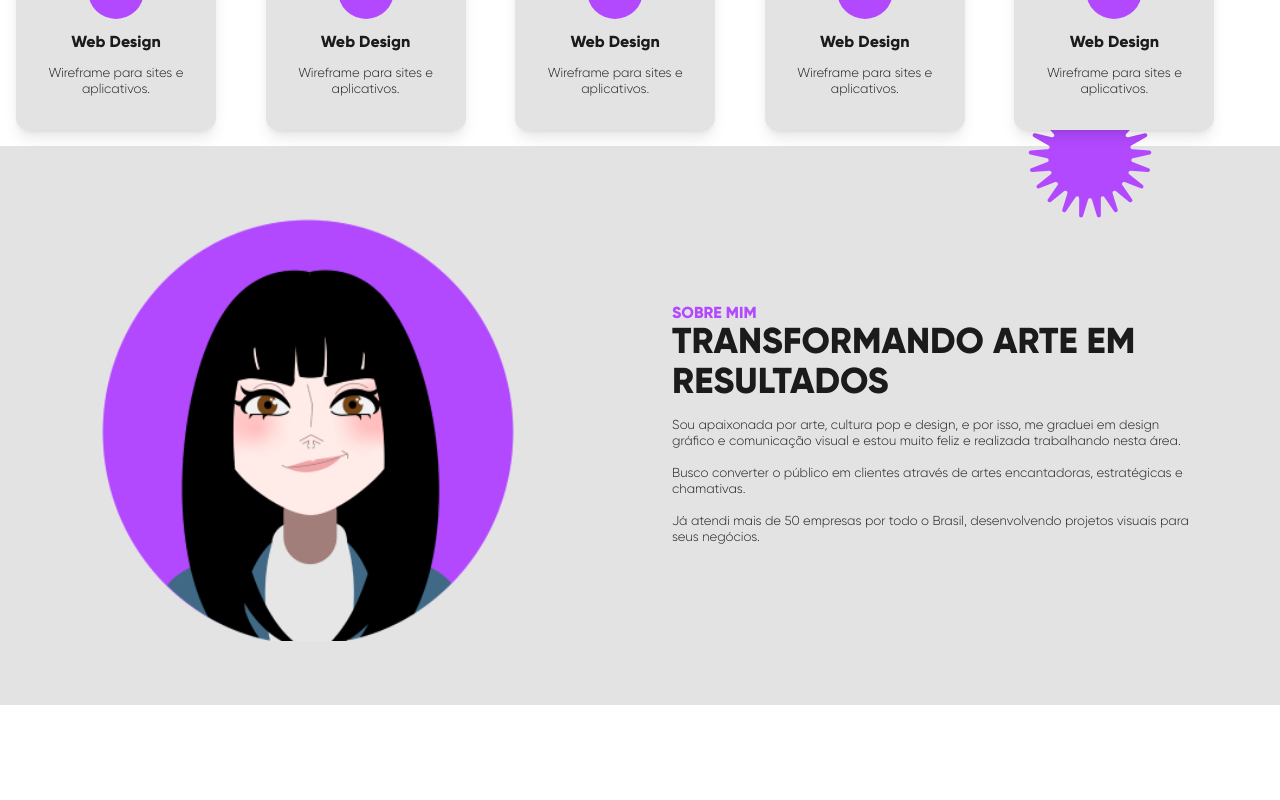
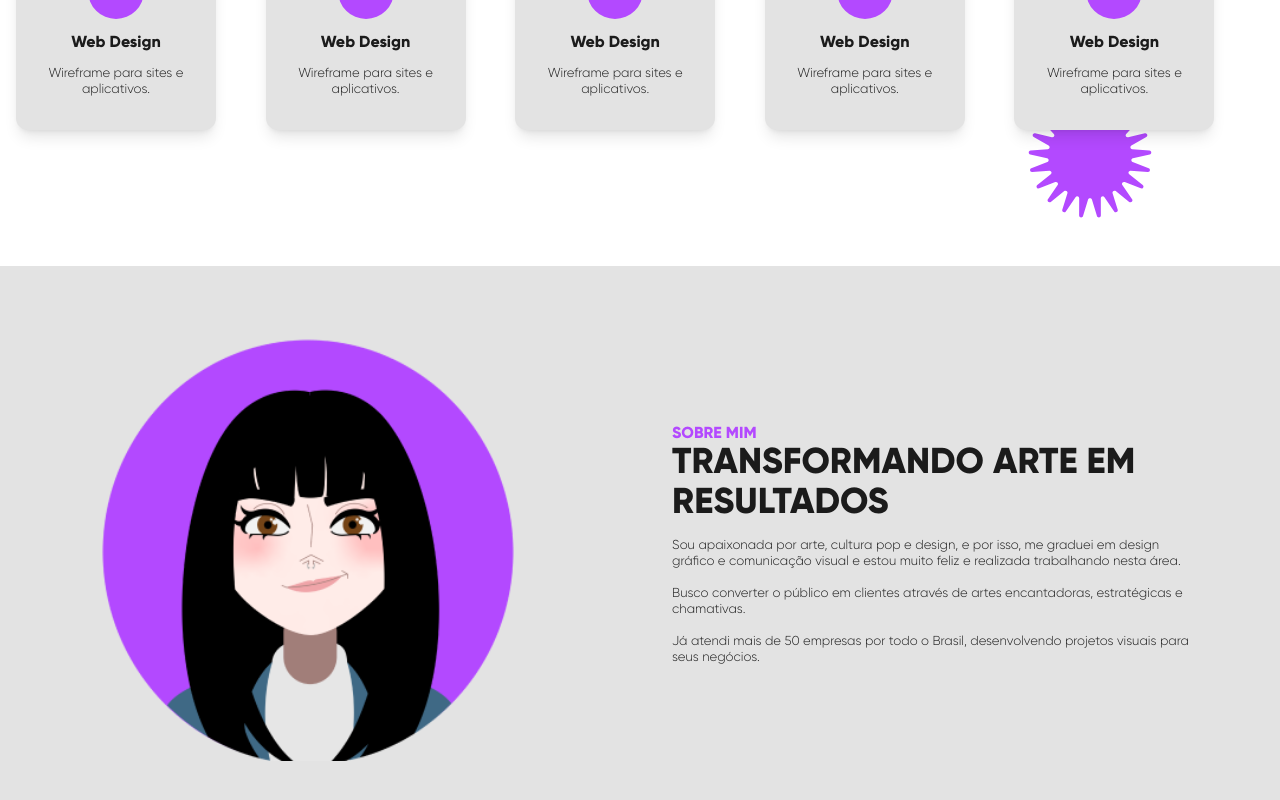
Before and after one commit to erikvix/portfolio-geh, a React (Vite) app: page / in a window 1280 px wide. Shown: the part 692-1492 px from the top of the page. Before the commit the page ends 1397 px from the top, so only its background shows below. Built offline with nearby package versions, Linux system fonts and the light colour scheme.

Commit message:
style: small changes

```diff
--- a/src/components/Section/Section.jsx
+++ b/src/components/Section/Section.jsx
@@ -12,7 +12,7 @@ export default function () {
         </p>
         <div className="border-lightPurple border-b mt-8 w-80"></div>
       </div>
-      <div className="grid grid-cols-5">
+      <div className="grid grid-cols-5 mb-20">
         <Card />
         <Card />
         <Card />
--- a/src/components/SobreMim/index.jsx
+++ b/src/components/SobreMim/index.jsx
@@ -3,8 +3,8 @@ import avatar from "../../assets/avatar.png";
 
 export default function index() {
   return (
-    <section>
-      <div class="bg-grayc mx-auto max-w-screen-xl px-4 py-8 sm:px-6 sm:py-12 lg:px-8 lg:py-16">
+    <section className="bg-grayc">
+      <div class="mx-auto max-w-screen-xl px-4 py-8 sm:px-6 sm:py-12 lg:px-8 lg:py-16 mt-10">
         <div class="grid grid-cols-1 gap-8 lg:grid-cols-2 lg:gap-16">
           <div class="relative h-64 overflow-hidden rounded-lg sm:h-80 lg:order-first lg:h-full">
             <img
```
